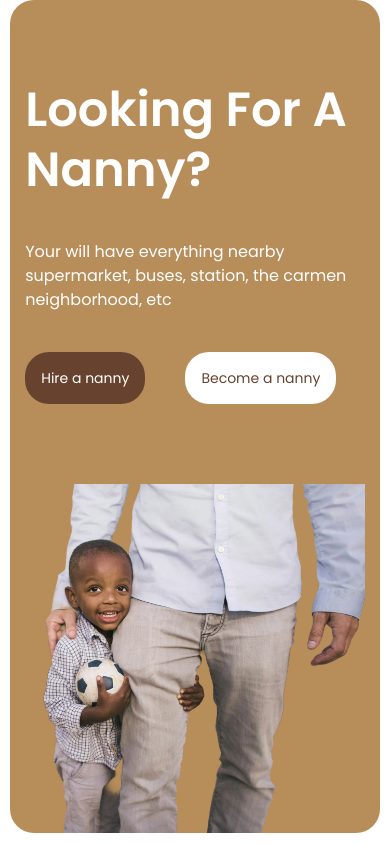
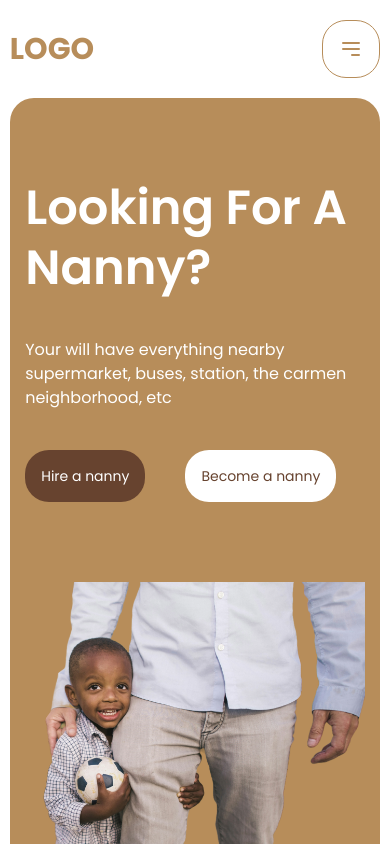
Before and after one commit to ChimwemweGwamba/nanny, a React (Create React App) app: page / in a window 390 px wide. Shown: the top 844 px of the page. Built offline with nearby package versions, Linux system fonts and the light colour scheme.

Commit message:
added navbar

```diff
--- /dev/null
+++ b/src/components/navBar.js
@@ -0,0 +1,103 @@
+import React, { useState } from "react";
+
+function NavBar() {
+  const [isMenuOpen, setIsMenuOpen] = useState(false);
+
+  const toggleMenu = () => {
+    setIsMenuOpen(!isMenuOpen);
+  };
+
+  const closeMenu = () => {
+    setIsMenuOpen(false);
+  };
+
+  return (
+    <div className="w-full mx-auto flex flex-row py-5 items-center justify-between">
+      <div className="w-fit">
+        <p className="text-3xl font-bold text-primary">LOGO</p>
+      </div>
+
+      <div className="hidden md:flex w-fit">
+        <ul className="text-secondary text-sm font-medium flex gap-x-10">
+          <li>Hire A Nanny</li>
+          <li>Find Work</li>
+          <li>How It Works</li>
+          <li>Contact Us</li>
+        </ul>
+      </div>
+
+      <div className="w-fit md:hidden">
+        <button
+          className="text-primary text-sm p-4 bg-white border border-primary rounded-3xl"
+          onClick={toggleMenu}
+        >
+          <svg
+            xmlns="http://www.w3.org/2000/svg"
+            className="h-6 w-6"
+            fill="none"
+            viewBox="0 0 24 24"
+            stroke="currentColor"
+          >
+            {isMenuOpen ? (
+              <path
+                strokeLinecap="round"
+                strokeLinejoin="round"
+                strokeWidth={2}
+                d="M6 18L18 6M6 6l12 12"
+              />
+            ) : (
+              <path
+                strokeLinecap="round"
+                strokeLinejoin="round"
+                strokeWidth={2}
+                d="M4 6h16M4 12h16m-7 6h7"
+              />
+            )}
+          </svg>
+        </button>
+      </div>
+
+      {isMenuOpen && (
+        <div
+          className="fixed inset-0 bg-gray-900 bg-opacity-50 z-50"
+          onClick={closeMenu}
+        >
+          <div className={`w-72 h-full bg-white fixed top-0 right-0 shadow-lg flex flex-col items-center justify-center transform transition-transform duration-500 ${isMenuOpen ? 'translate-x-0' : 'translate-x-full'}`}>
+            <button
+              className="text-primary text-sm p-4 bg-white border border-primary rounded-full absolute top-5 right-5"
+              onClick={closeMenu}
+            >
+              <svg
+                xmlns="http://www.w3.org/2000/svg"
+                className="h-6 w-6"
+                fill="none"
+                viewBox="0 0 24 24"
+                stroke="currentColor"
+              >
+                <path
+                  strokeLinecap="round"
+                  strokeLinejoin="round"
+                  strokeWidth={2}
+                  d="M6 18L18 6M6 6l12 12"
+                />
+              </svg>
+            </button>
+            <ul className="text-secondary text-xl font-medium">
+              <li className="py-2 mb-5">Hire A Nanny</li>
+              <li className="py-2 mb-5">Find Work</li>
+              <li className="py-2 mb-5">How It Works</li>
+              <li className="py-2 mb-5">Contact Us</li>
+            </ul>
+            <button className="text-white text-sm p-4 px-7 bg-primary border border-primary rounded-3xl mt-4">Login</button>
+          </div>
+        </div>
+      )}
+
+      <div className="w-fit hidden md:block">
+        <button className="text-primary text-sm p-4 px-7 bg-white border border-primary rounded-3xl">Login</button>
+      </div>
+    </div>
+  );
+}
+
+export default NavBar;
--- a/src/pages/home.js
+++ b/src/pages/home.js
@@ -6,10 +6,12 @@ import HowItWorks from "../components/howItWorks"
 import FAQ from "../components/faq"
 import BecomeNanny from "../components/becomeNanny"
 import Footer from "../components/footer"
+import NavBar from "../components/navBar"
 
 function Home() {
   return (
     <div className="lg:w-[98%] w-[95%] mx-auto">
+      <NavBar />
       <Banner />
       <WhyUs />
       <Discover />
```
